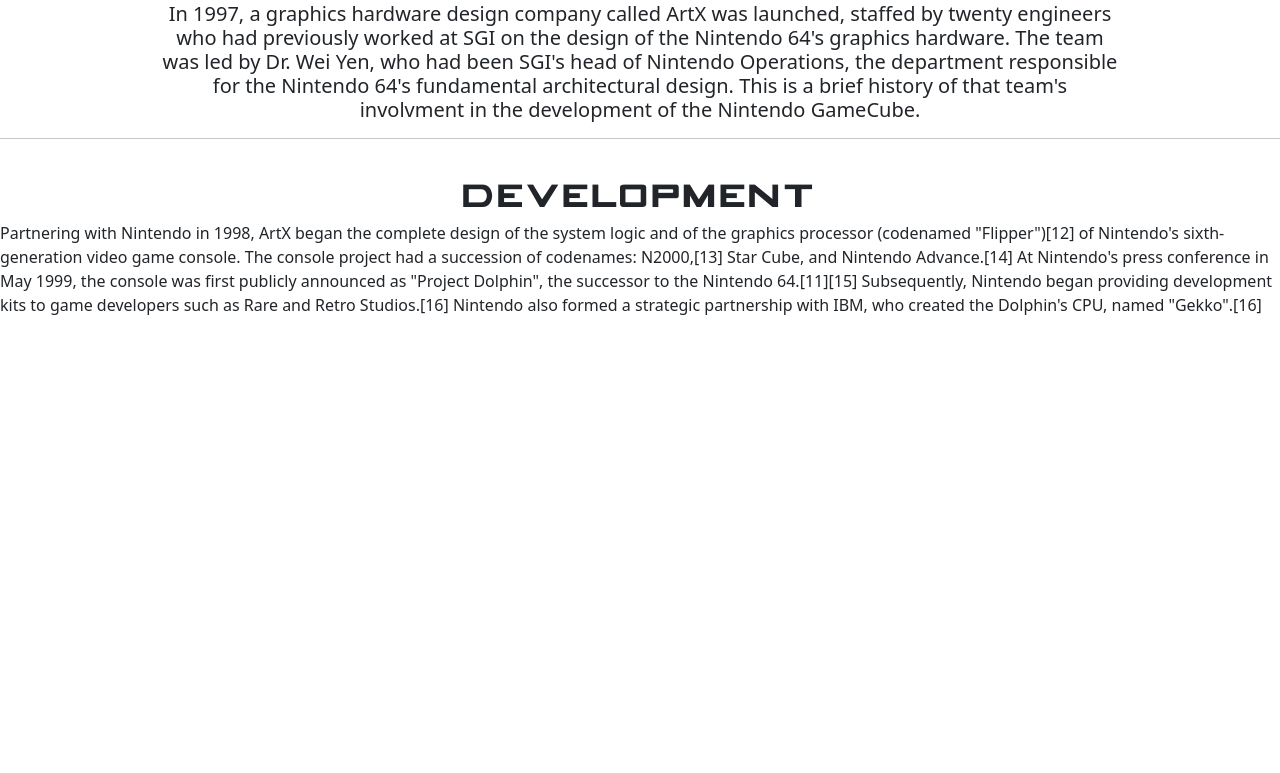
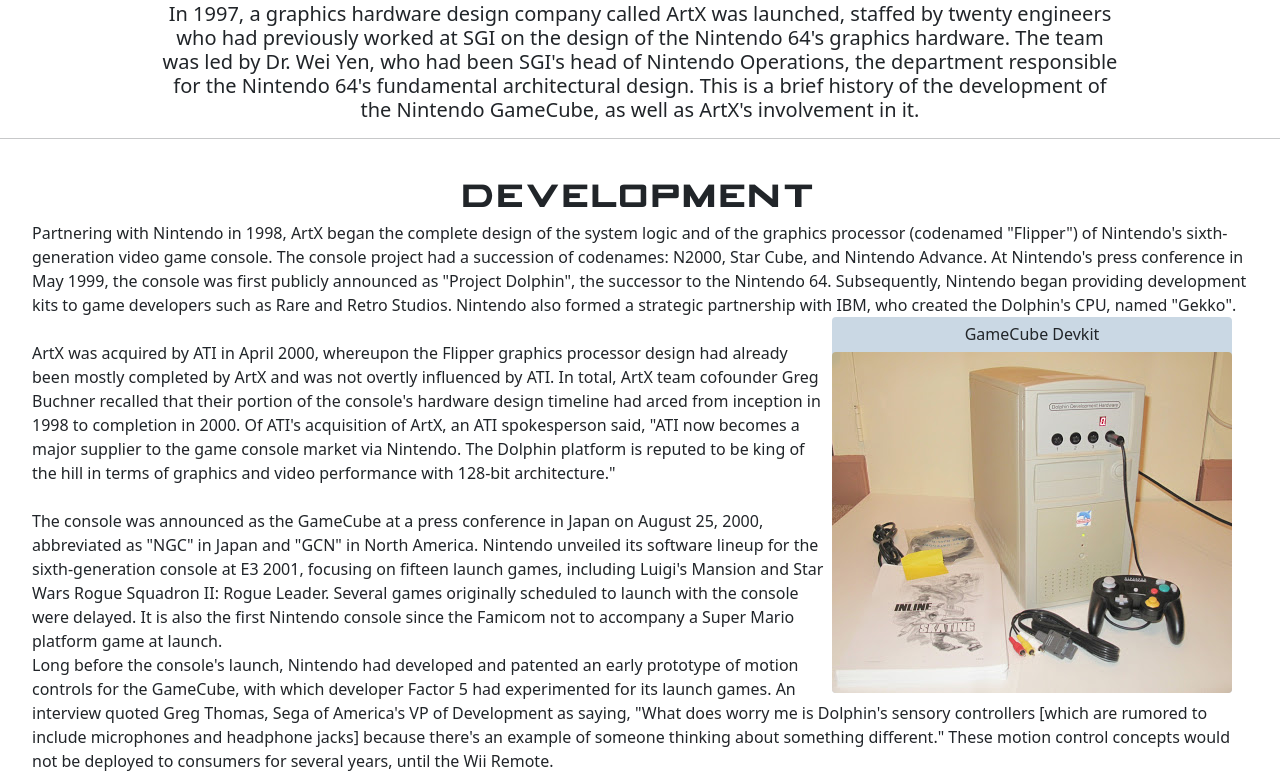
Before and after one commit to SchoolPotato/BootStrapGroupWebsite, a plain HTML site: page history.html in a window 1280 px wide. Shown: the part 294-1067 px from the top of the page. Before the commit the page ends 800 px from the top, so only its background shows below. Drawn offline with nearby package versions, Linux system fonts and the light colour scheme.

Commit message:
Added history, added image

```diff
--- a/CSS/custom.css
+++ b/CSS/custom.css
@@ -58,3 +58,13 @@
     margin: auto auto auto auto;
     line-height: 1.5rem;
 }
+
+#historyPara2 {
+    max-width: 95%;
+    display: block;
+    margin: auto auto auto auto;
+}
+
+#imageSection1 {
+    background-color: #cad8e4;
+}
--- a/history.html
+++ b/history.html
@@ -28,16 +28,28 @@
 
   <img class="centered-image gamecube-history-logo" src="Images/gamecube-logo.png">
   <br>
-  <h5 class="text-center" id="historyPara1">In 1997, a graphics hardware design company called ArtX was launched, staffed by twenty engineers who had previously worked at SGI on the design of the Nintendo 64's graphics hardware. The team was led by Dr. Wei Yen, who had been SGI's head of Nintendo Operations, the department responsible for the Nintendo 64's fundamental architectural design. This is a brief history of that team's involvment in the development of the Nintendo GameCube.</h5>
+  <h5 class="text-center" id="historyPara1">In 1997, a graphics hardware design company called ArtX was launched, staffed by twenty engineers who had previously worked at SGI on the design of the Nintendo 64's graphics hardware. The team was led by Dr. Wei Yen, who had been SGI's head of Nintendo Operations, the department responsible for the Nintendo 64's fundamental architectural design. This is a brief history of the development of the Nintendo GameCube, as well as ArtX's involvement in it.</h5>
 
-<hr>
-<br>
+  <hr>
+  <br>
 
-<h3 class="gamecube text-center">DEVELOPMENT</h3>
-Partnering with Nintendo in 1998, ArtX began the complete design of the system logic and of the graphics processor (codenamed "Flipper")[12] of Nintendo's sixth-generation video game console. The console project had a succession of codenames: N2000,[13] Star Cube, and Nintendo Advance.[14] At Nintendo's press conference in May 1999, the console was first publicly announced as "Project Dolphin", the successor to the Nintendo 64.[11][15] Subsequently, Nintendo began providing development kits to game developers such as Rare and Retro Studios.[16] Nintendo also formed a strategic partnership with IBM, who created the Dolphin's CPU, named "Gekko".[16]
+  <h3 class="gamecube text-center">DEVELOPMENT</h3>
+  <p id="historyPara2">Partnering with Nintendo in 1998, ArtX began the complete design of the system logic and of the graphics processor (codenamed "Flipper") of Nintendo's sixth-generation video game console. The console project had a succession of codenames: N2000, Star Cube, and Nintendo Advance. At Nintendo's press conference in May 1999, the console was first publicly announced as "Project Dolphin", the successor to the Nintendo 64. Subsequently, Nintendo began providing development kits to game developers such as Rare and Retro Studios. Nintendo also formed a strategic partnership with IBM, who created the Dolphin's CPU, named "Gekko".</p>
 
+  <div class="float-end me-5 ms-2 rounded" id="imageSection1">
+    <h6 class="text-center mt-2">GameCube Devkit</h6>
+    <img src="Images/gamecube-devkit.png" class="rounded">
+  </div>
+  <br>
 
+  <p id="historyPara2">
+  ArtX was acquired by ATI in April 2000, whereupon the Flipper graphics processor design had already been mostly completed by ArtX and was not overtly influenced by ATI. In total, ArtX team cofounder Greg Buchner recalled that their portion of the console's hardware design timeline had arced from inception in 1998 to completion in 2000. Of ATI's acquisition of ArtX, an ATI spokesperson said, "ATI now becomes a major supplier to the game console market via Nintendo. The Dolphin platform is reputed to be king of the hill in terms of graphics and video performance with 128-bit architecture."
+  <br><br>
+  The console was announced as the GameCube at a press conference in Japan on August 25, 2000, abbreviated as "NGC" in Japan and "GCN" in North America. Nintendo unveiled its software lineup for the sixth-generation console at E3 2001, focusing on fifteen launch games, including Luigi's Mansion and Star Wars Rogue Squadron II: Rogue Leader. Several games originally scheduled to launch with the console were delayed. It is also the first Nintendo console since the Famicom not to accompany a Super Mario platform game at launch.
+  <br>
+  Long before the console's launch, Nintendo had developed and patented an early prototype of motion controls for the GameCube, with which developer Factor 5 had experimented for its launch games. An interview quoted Greg Thomas, Sega of America's VP of Development as saying, "What does worry me is Dolphin's sensory controllers [which are rumored to include microphones and headphone jacks] because there's an example of someone thinking about something different." These motion control concepts would not be deployed to consumers for several years, until the Wii Remote.
+  </p>
 
-    <script src="https://cdn.jsdelivr.net/npm/bootstrap@5.0.0-beta1/dist/js/bootstrap.bundle.min.js" integrity="sha384-ygbV9kiqUc6oa4msXn9868pTtWMgiQaeYH7/t7LECLbyPA2x65Kgf80OJFdroafW" crossorigin="anonymous"></script>
+  <script src="https://cdn.jsdelivr.net/npm/bootstrap@5.0.0-beta1/dist/js/bootstrap.bundle.min.js" integrity="sha384-ygbV9kiqUc6oa4msXn9868pTtWMgiQaeYH7/t7LECLbyPA2x65Kgf80OJFdroafW" crossorigin="anonymous"></script>
 </body>
 </html>
```
Also changed, not shown: Images/gamecube-devkit.png (added).
